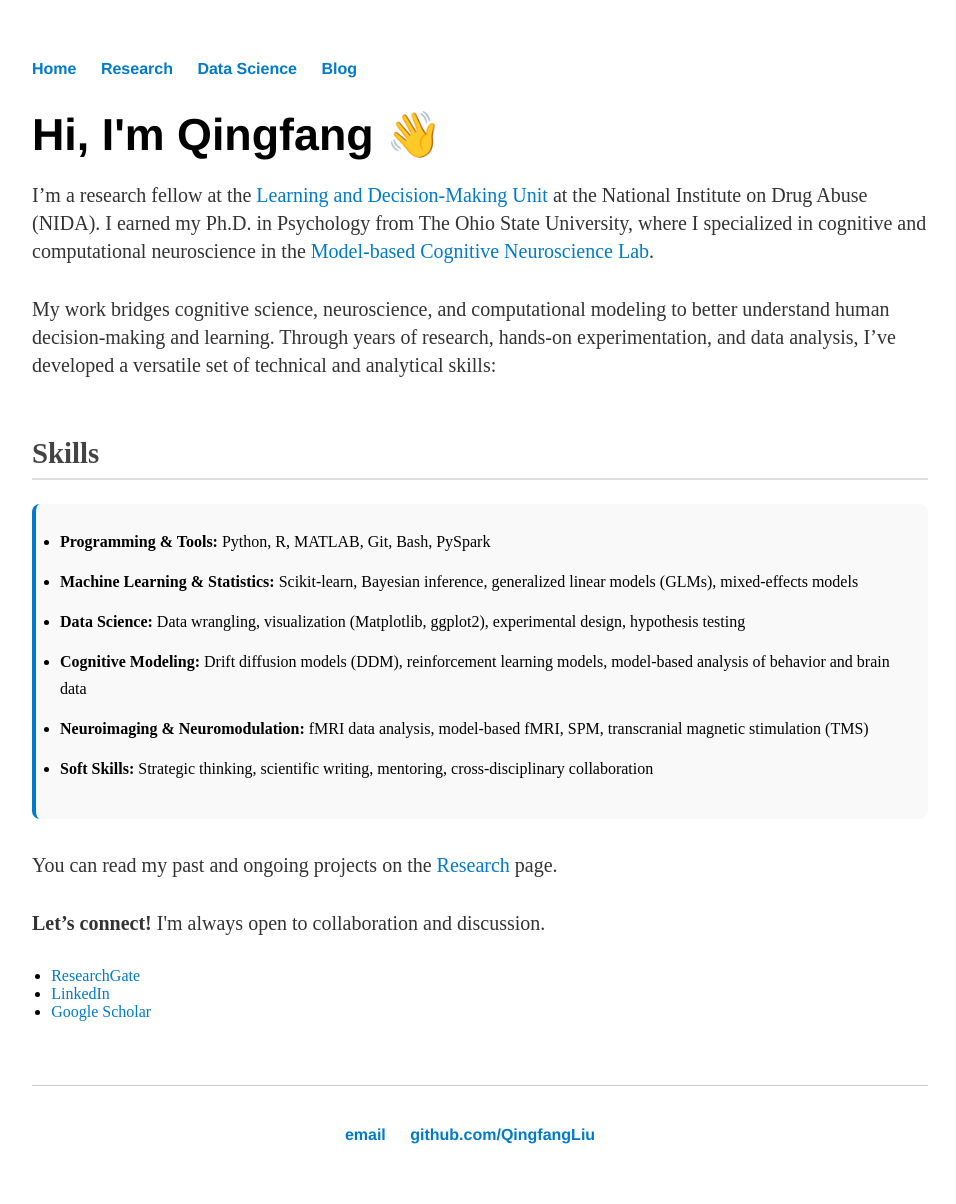
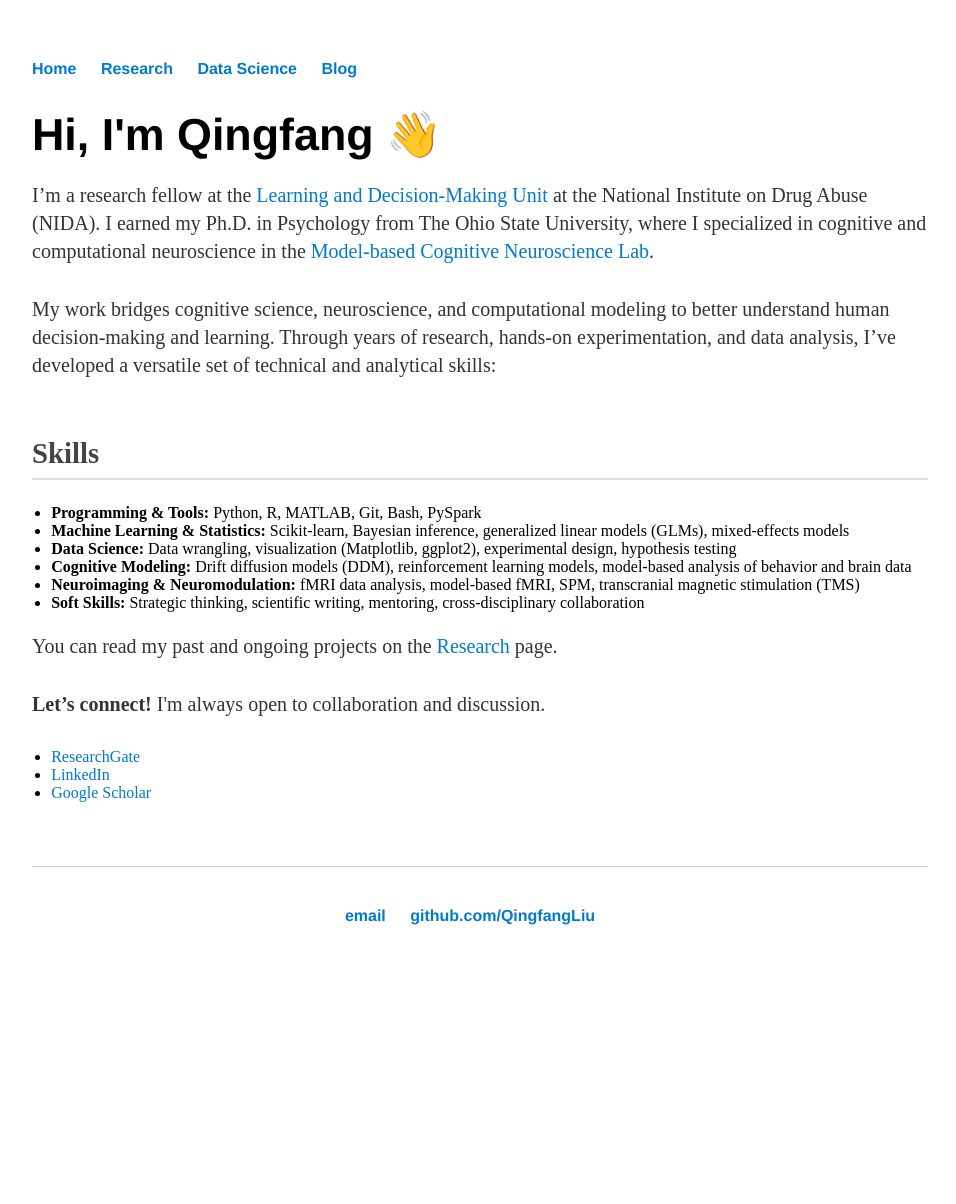
Before and after one commit to QingfangLiu/qingfangliu.github.io, a Jekyll site: the page built from index.html, in a window 1280 px wide. Shown: the whole page, without its empty margins (160-1116 px from the left). Built offline with Jekyll 4.4.1, drawn with Linux system fonts in a browser that asks for light colours; after the commit the page ends 985 px from its top, so only the background shows below that.

Commit message:
update main

```diff
--- a/css/main.css
+++ b/css/main.css
@@ -72,19 +72,3 @@ ul.posts {
 ul.posts li {
     list-style: none;
 }
-
-
-/* Target the entire skills section by its h2 + ul structure */
-h2 + ul {
-    background-color: #f9f9f9;
-    border-left: 4px solid #007acc;
-    padding: 1.5em;
-    border-radius: 8px;
-    margin-top: 1.5em;
-    margin-bottom: 2em;
-}
-
-h2 + ul li {
-    line-height: 1.7em;
-    margin-bottom: 0.8em;
-}
```
Also changed, not shown: DataScience/index.html (+5 -2 lines), 1 other file.
